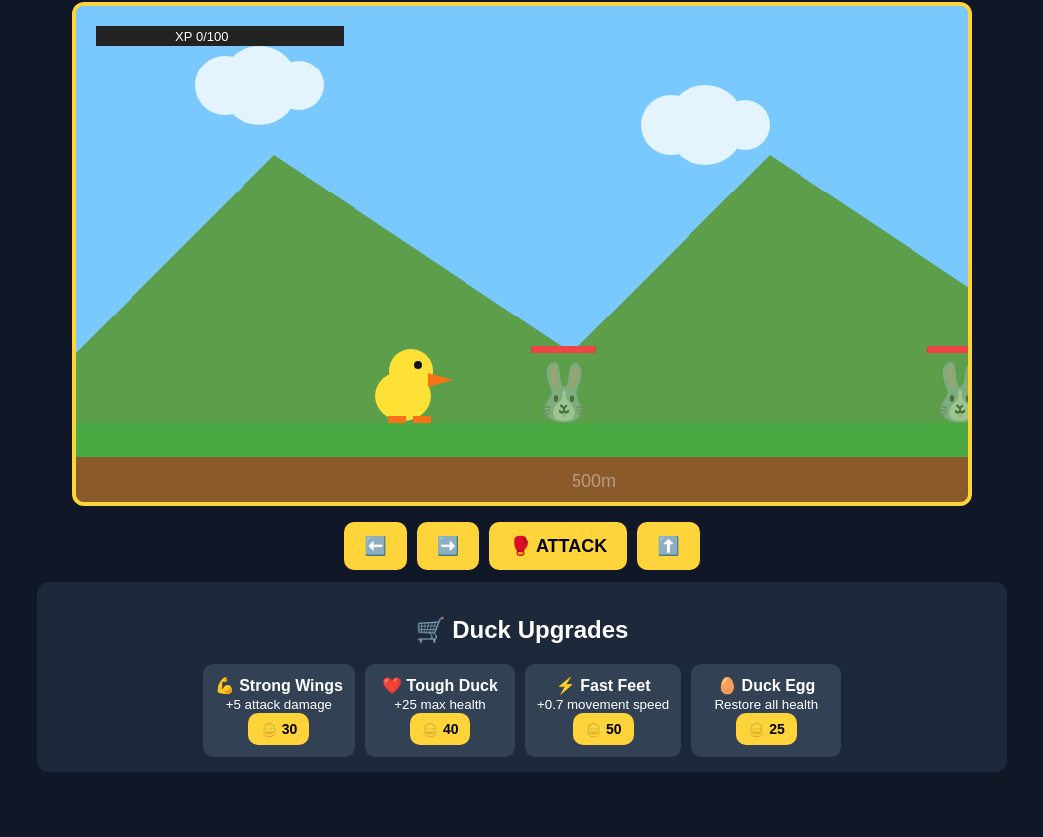
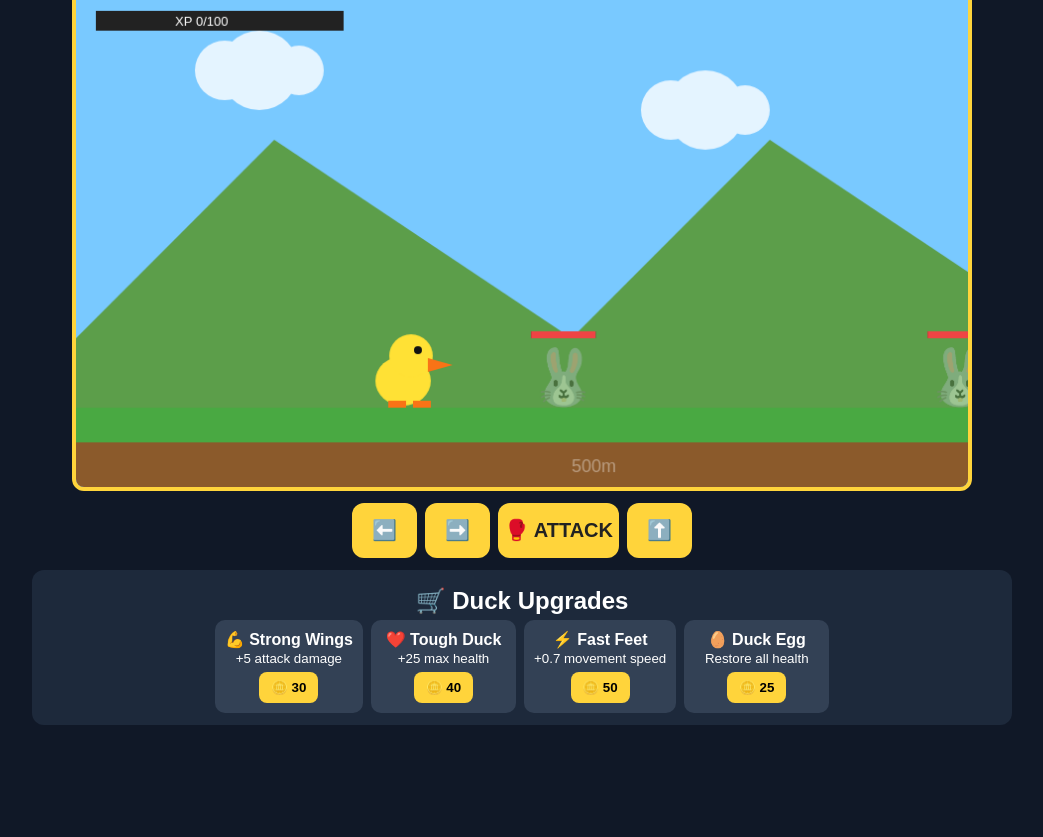
Before and after one commit to lalshaya34-lgtm/fighters, a plain HTML site: page index.html in a window 1280 px wide. Shown: the part 101-938 px from the top of the page, without its empty margins (118-1161 px from the left). After the commit the page ends 882 px from the top, so only its background shows below. Drawn offline with Linux system fonts and the light colour scheme.

Commit message:
Update style.css

```diff
--- a/style.css
+++ b/style.css
@@ -1,5 +1,7 @@
 * {
   box-sizing: border-box;
+  -webkit-user-select: none;
+  user-select: none;
 }
 
 body {
@@ -8,87 +10,116 @@ body {
   color: white;
   font-family: Arial, sans-serif;
   text-align: center;
+  overflow-x: hidden;
 }
 
 #game {
+  width: 100%;
   max-width: 1000px;
   margin: auto;
-  padding: 15px;
+  padding: 10px;
 }
 
 h1 {
+  margin: 5px;
   color: #ffd43b;
-  margin: 8px;
+  font-size: 30px;
 }
 
 .stats {
   display: flex;
   justify-content: center;
-  gap: 30px;
-  font-size: 20px;
-  margin-bottom: 10px;
+  gap: 25px;
+  margin: 8px;
+  font-size: 18px;
 }
 
 canvas {
+  display: block;
   width: 100%;
   max-width: 900px;
+  height: auto;
+  margin: auto;
+
   border: 4px solid #ffd43b;
   border-radius: 12px;
-  background: #78c850;
-  image-rendering: pixelated;
+
+  background: #79c9ff;
+
+  touch-action: none;
 }
 
 #controls {
   display: flex;
   justify-content: center;
-  gap: 10px;
-  margin: 12px;
-  flex-wrap: wrap;
+  align-items: center;
+  gap: 8px;
+  margin: 12px auto;
+
+  max-width: 700px;
 }
 
-button {
+#controls button {
+  min-width: 65px;
+  min-height: 55px;
+
+  border: none;
+  border-radius: 12px;
+
   background: #ffd43b;
-  border: 0;
-  border-radius: 10px;
-  padding: 13px 20px;
-  font-size: 18px;
+  color: #222;
+
+  font-size: 20px;
   font-weight: bold;
-  cursor: pointer;
+
+  touch-action: none;
 }
 
-button:hover {
-  background: #ffec70;
+#controls button:active {
+  transform: scale(0.92);
+  background: #ffef86;
 }
 
 #upgradePanel {
+  margin-top: 10px;
+  padding: 12px;
+
   background: #1d293b;
   border-radius: 12px;
-  padding: 15px;
+}
+
+#upgradePanel h2 {
+  margin: 5px;
 }
 
 #upgrades {
   display: flex;
   justify-content: center;
   flex-wrap: wrap;
-  gap: 10px;
+  gap: 8px;
 }
 
 .upgrade {
   background: #334155;
-  padding: 12px;
   border-radius: 10px;
-  min-width: 150px;
+  padding: 10px;
+  min-width: 145px;
 }
 
 .upgrade button {
+  margin-top: 5px;
+  border: none;
+  border-radius: 8px;
   padding: 8px 12px;
-  font-size: 14px;
+
+  background: #ffd43b;
+  font-weight: bold;
 }
 
 #message {
   min-height: 30px;
+  margin: 8px;
+
   color: #ffd43b;
-  font-size: 20px;
   font-weight: bold;
-  margin: 10px;
 }
```
